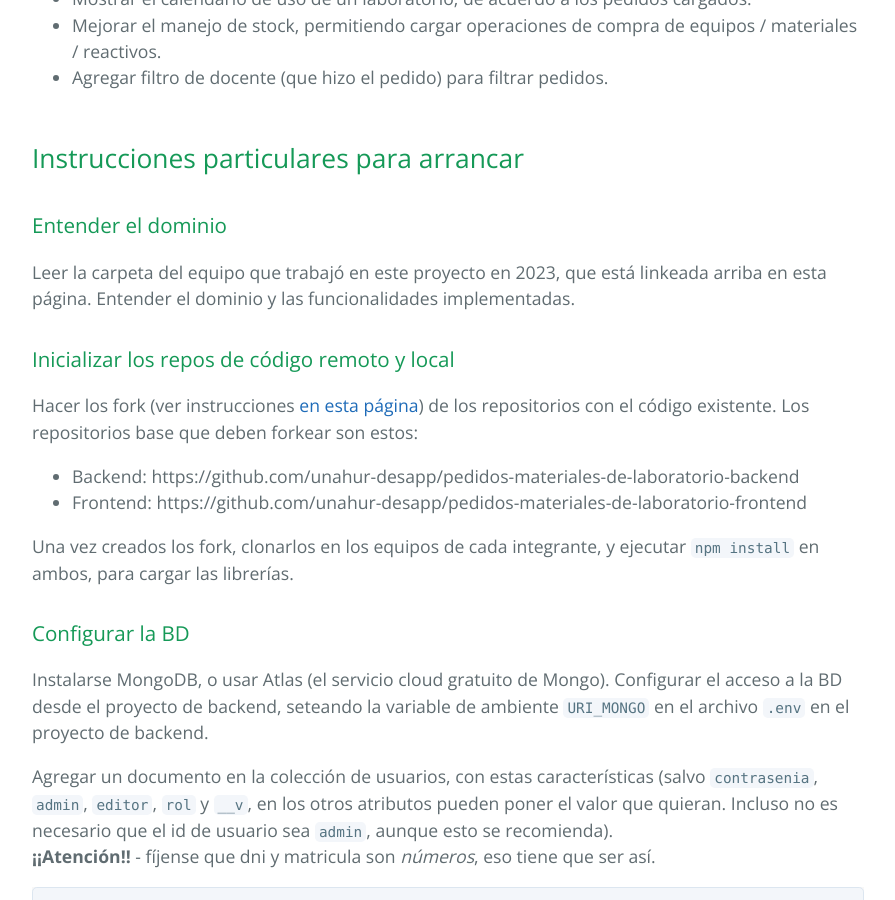
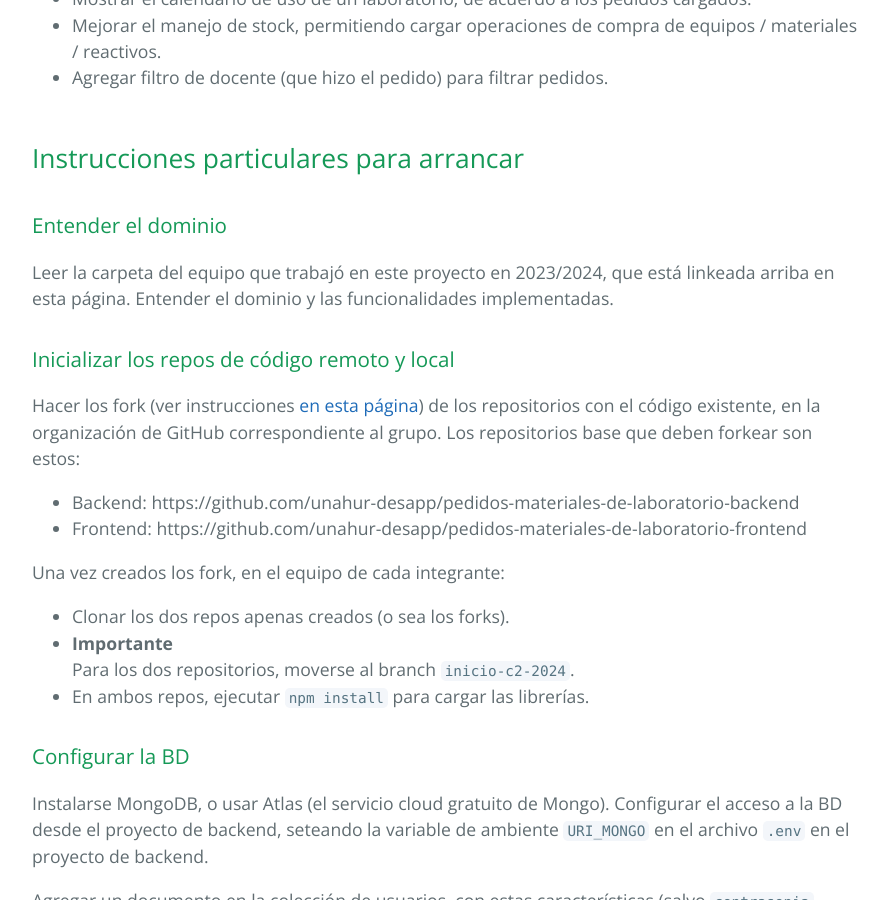
Before and after one commit to unahur-desapp/unahur-desapp-site, a Jekyll site: the page built from cuatrimestres/2024s2/pedidos-de-materiales.md, in a window 1280 px wide and 900 px high, scrolled down 4309 px. Shown: the whole window, without its empty margins (192-1087 px from the left). Built offline with Jekyll 4.4.1, drawn with Linux system fonts in a browser that asks for light colours; our own code applies the rules of GitHub Pages for plain Markdown files.

```diff
--- a/cuatrimestres/2024s2/pedidos-de-materiales.md
+++ b/cuatrimestres/2024s2/pedidos-de-materiales.md
@@ -68,14 +68,17 @@ Imagen de los edificios, esto es la edición de un pedido (perfil laboratorio).
 ## Instrucciones particulares para arrancar
 
 ### Entender el dominio
-Leer la carpeta del equipo que trabajó en este proyecto en 2023, que está linkeada arriba en esta página. Entender el dominio y las funcionalidades implementadas.
+Leer la carpeta del equipo que trabajó en este proyecto en 2023/2024, que está linkeada arriba en esta página. Entender el dominio y las funcionalidades implementadas.
 
 ### Inicializar los repos de código remoto y local
-Hacer los fork (ver instrucciones [en esta página](../../creacion-repos-de-codigo.md)) de los repositorios con el código existente. Los repositorios base que deben forkear son estos:
+Hacer los fork (ver instrucciones [en esta página](../../creacion-repos-de-codigo.md)) de los repositorios con el código existente, en la organización de GitHub correspondiente al grupo. Los repositorios base que deben forkear son estos:
 - Backend: https://github.com/unahur-desapp/pedidos-materiales-de-laboratorio-backend
 - Frontend: https://github.com/unahur-desapp/pedidos-materiales-de-laboratorio-frontend
 
-Una vez creados los fork, clonarlos en los equipos de cada integrante, y ejecutar `npm install` en ambos, para cargar las librerías.
+Una vez creados los fork, en el equipo de cada integrante:
+- Clonar los dos repos apenas creados (o sea los forks).
+- **Importante** <br/> Para los dos repositorios, moverse al branch `inicio-c2-2024`.
+- En ambos repos, ejecutar `npm install` para cargar las librerías.
 
 ### Configurar la BD
 Instalarse MongoDB, o usar Atlas (el servicio cloud gratuito de Mongo). Configurar el acceso a la BD desde el proyecto de backend, seteando la variable de ambiente `URI_MONGO` en el archivo `.env` en el proyecto de backend.
```
Also changed, not shown: cuatrimestres/2024s2/control-de-subsidios.md (added, +82 -0 lines).
